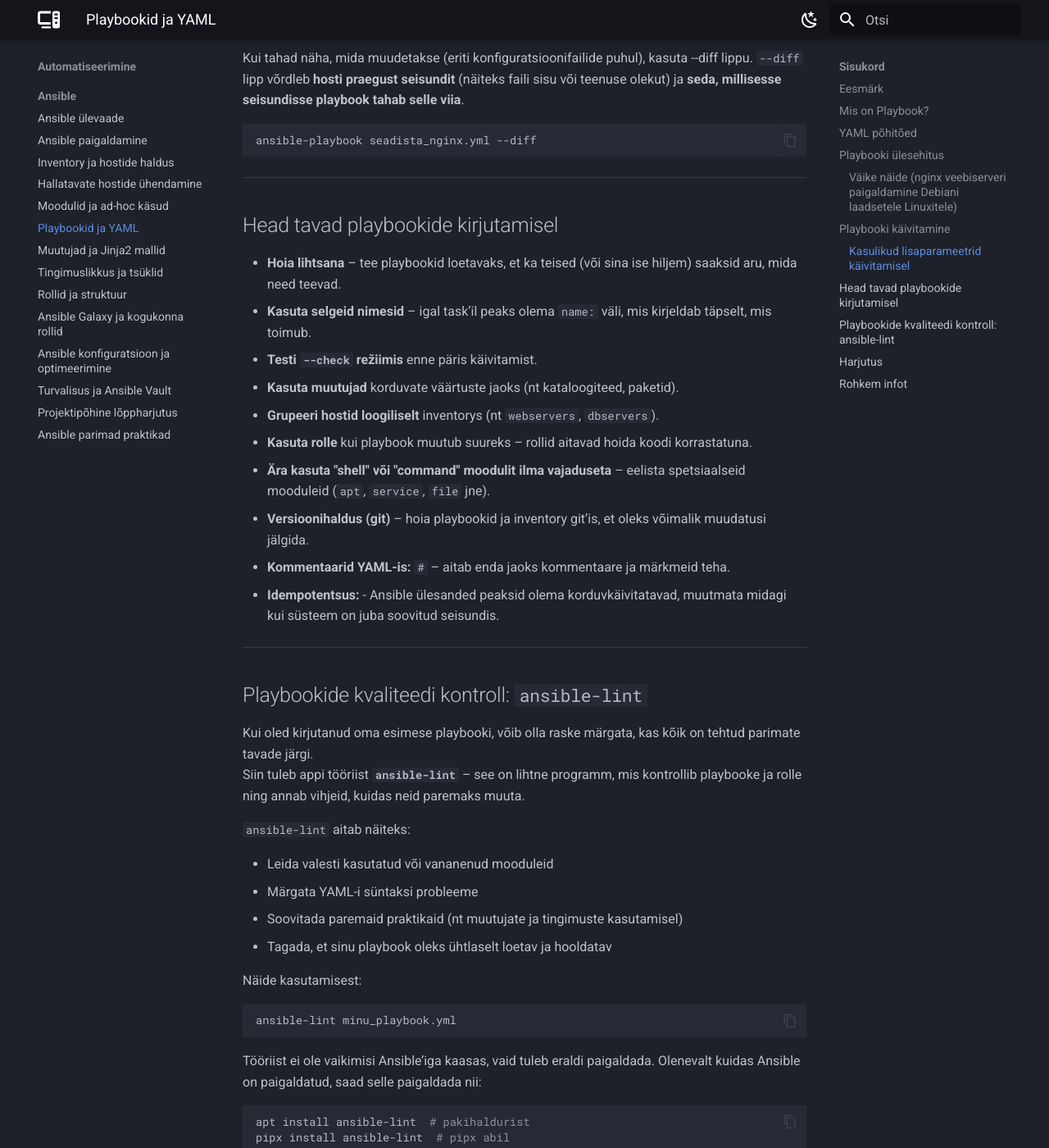
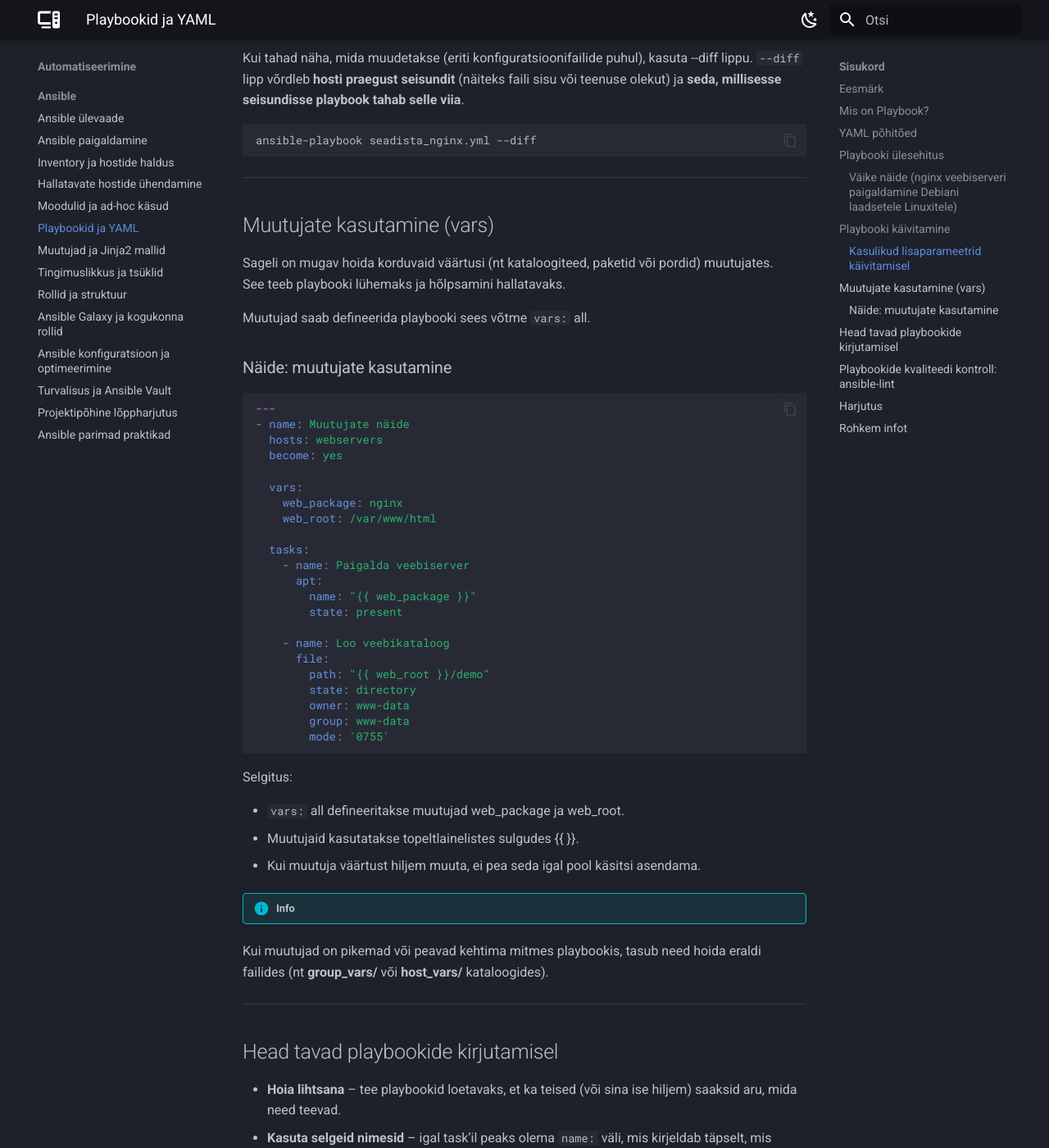
Before and after one commit to priitpaap/priitpaap.github.io, an MkDocs documentation site: the page built from docs/ansible/ansibleplaybooks.md, in a window 1280 px wide and 1400 px high, scrolled down 3400 px. Shown: the whole window at 82% size. Built offline with MkDocs 1.6.1 and Material for MkDocs 9.7.7, drawn with Linux system fonts in a browser that asks for light colours.

Commit message:
Update ansibleplaybooks.md

````diff
--- a/docs/ansible/ansibleplaybooks.md
+++ b/docs/ansible/ansibleplaybooks.md
@@ -150,6 +150,51 @@ ansible-playbook seadista_nginx.yml --diff
 
 ---
 
+## Muutujate kasutamine (vars)
+
+Sageli on mugav hoida korduvaid väärtusi (nt kataloogiteed, paketid või pordid) muutujates.
+See teeb playbooki lühemaks ja hõlpsamini hallatavaks.
+
+Muutujad saab defineerida playbooki sees võtme `vars:` all.
+
+### Näide: muutujate kasutamine
+
+```yaml
+---
+- name: Muutujate näide
+  hosts: webservers
+  become: yes
+
+  vars:
+    web_package: nginx
+    web_root: /var/www/html
+
+  tasks:
+    - name: Paigalda veebiserver
+      apt:
+        name: "{{ web_package }}"
+        state: present
+
+    - name: Loo veebikataloog
+      file:
+        path: "{{ web_root }}/demo"
+        state: directory
+        owner: www-data
+        group: www-data
+        mode: '0755'
+```
+
+Selgitus:
+
+- `vars:` all defineeritakse muutujad web_package ja web_root.
+- Muutujaid kasutatakse topeltlainelistes sulgudes {{ }}.
+- Kui muutuja väärtust hiljem muuta, ei pea seda igal pool käsitsi asendama.
+
+!!! info
+  Kui muutujad on pikemad või peavad kehtima mitmes playbookis, tasub need hoida eraldi failides (nt **group_vars/** või **host_vars/** kataloogides).
+
+---
+
 ## Head tavad playbookide kirjutamisel
 
 - **Hoia lihtsana** – tee playbookid loetavaks, et ka teised (või sina ise hiljem) saaksid aru, mida need teevad.
````
